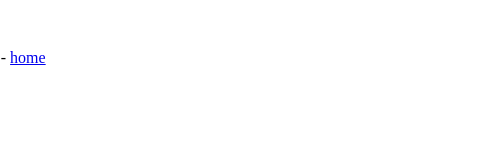
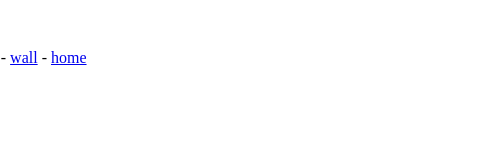
Before and after one commit to sandbochs/sandbochs.github.com, a plain HTML site: page index.html in a window 1280 px wide. Shown: the full height of the page, 141-640 px from the left. Drawn offline with Linux system fonts and the light colour scheme; a web font is replaced by a local one.

Commit message:
added link to coderwall

```diff
--- a/index.html
+++ b/index.html
@@ -14,6 +14,7 @@
           <a href="http://blog.sandbochs.com">blog</a>
           - <a href="https://github.com/sandbochs">github</a>
           - <a href="https://rubygems.org/profiles/sandbochs">gems</a>
+          - <a href="https://coderwall.com/sandbochs">wall</a>
           - <a href="http://www.mammothmountain.com/">home</a>
         </div>
     </div>
```
